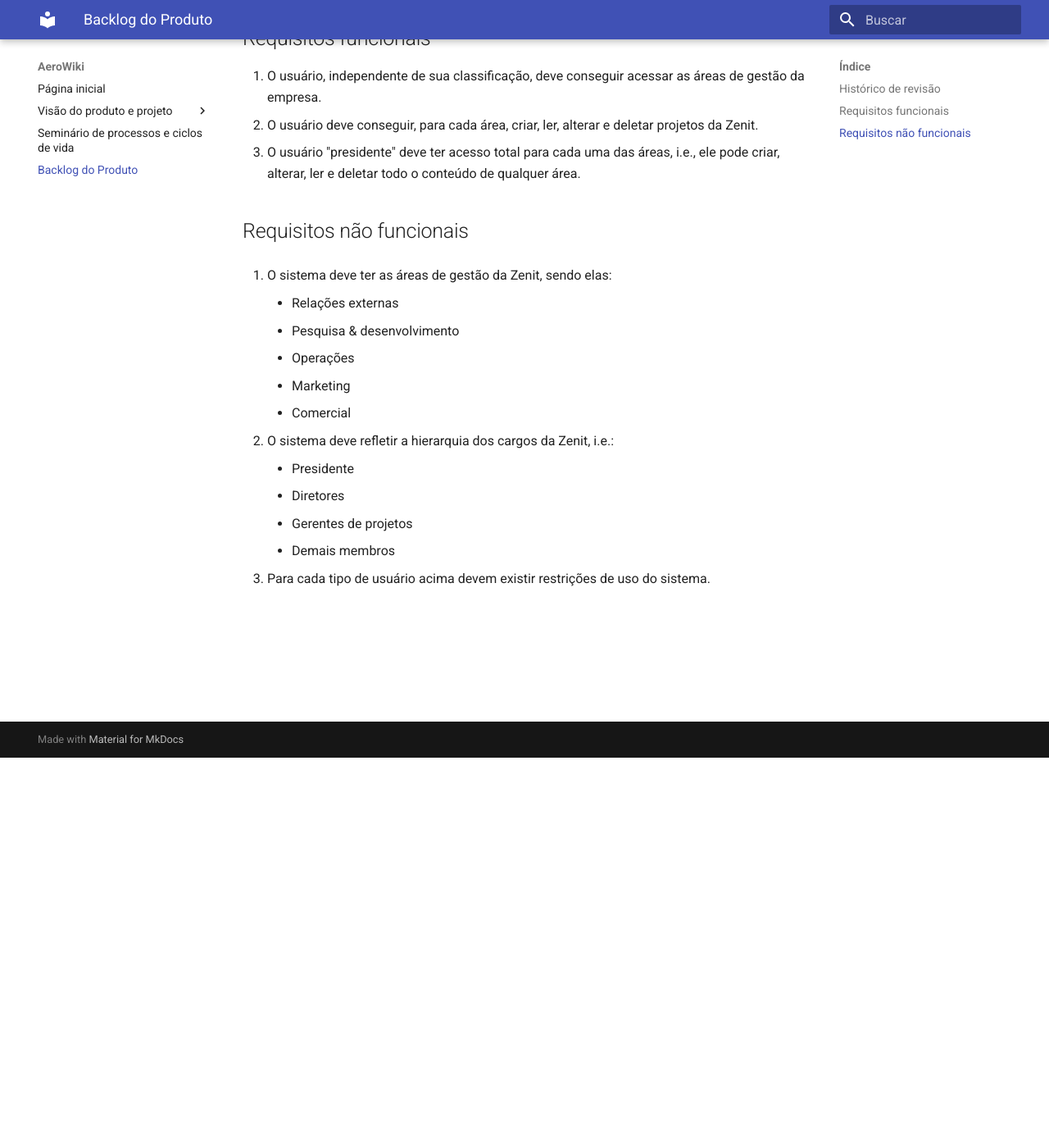
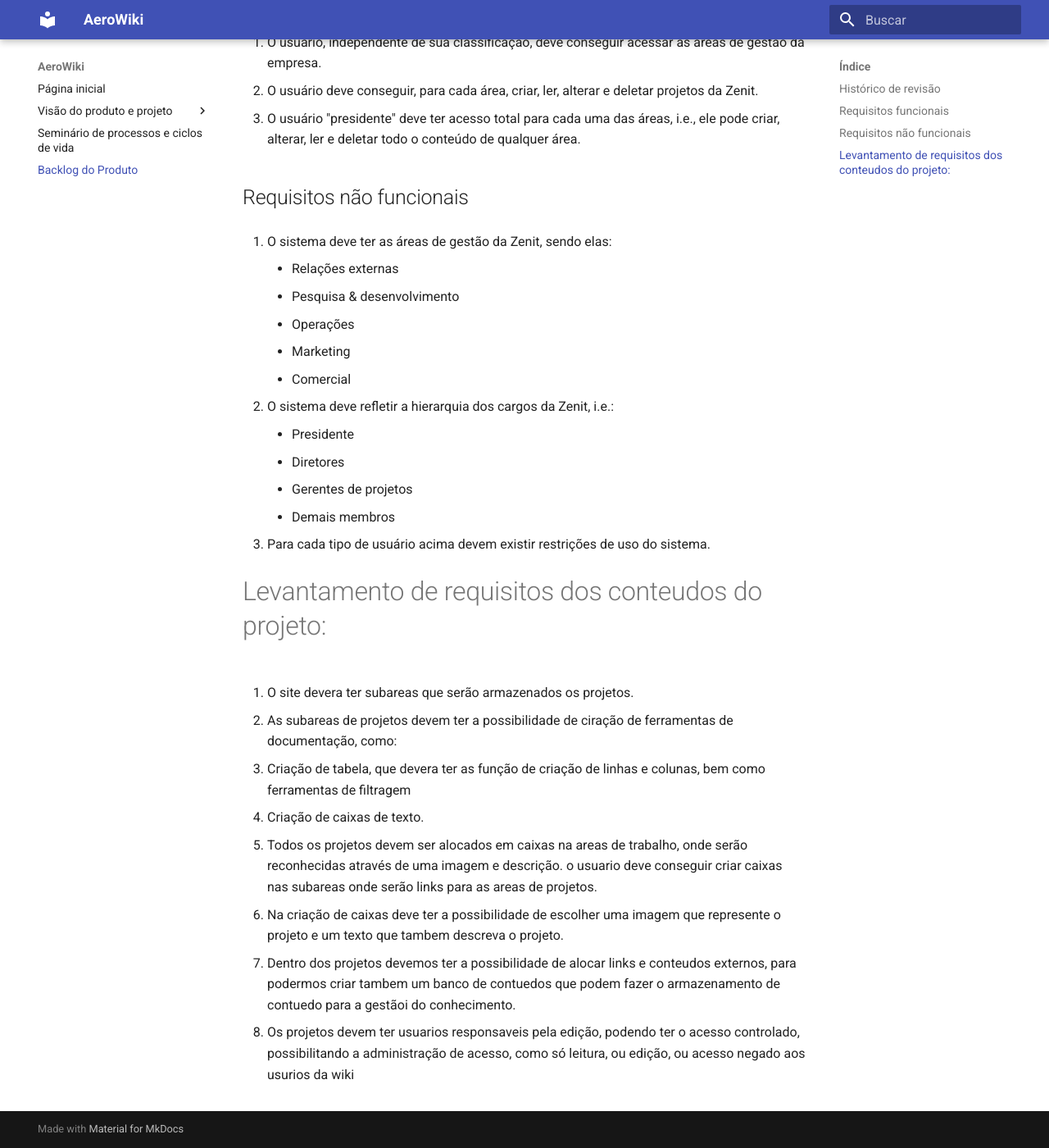
Before and after one commit to mdsreq-fga-unb/2022.2-AeroWiki, an MkDocs documentation site: the page built from docs/backlog_do_produto.md, in a window 1280 px wide and 1400 px high, scrolled down 476 px. Shown: the whole window at 82% size. Built offline with MkDocs 1.6.1 and Material for MkDocs 9.7.7, drawn with Linux system fonts in a browser that asks for light colours.

Commit message:
Update backlog_do_produto.md

```diff
--- a/docs/backlog_do_produto.md
+++ b/docs/backlog_do_produto.md
@@ -32,3 +32,19 @@
   </ul>
 
 3.  Para cada tipo de usuário acima devem existir restrições de uso do sistema.
+
+# Levantamento de requisitos dos conteudos do projeto:
+
+1. O site devera ter subareas que serão armazenados os projetos.
+
+2. As subareas de projetos devem ter a possibilidade de ciração de ferramentas de documentação, como:
+ - Criação de tabela, que devera ter as função de criação de linhas e colunas, bem como ferramentas de filtragem
+ - Criação de caixas de texto.
+
+3. Todos os projetos devem ser alocados em caixas na areas de trabalho, onde serão reconhecidas através de uma imagem e descrição. o usuario deve conseguir criar caixas nas subareas onde serão links para as areas de projetos.
+
+4. Na criação de caixas deve ter a possibilidade de escolher uma imagem que represente o projeto e um texto que tambem descreva o projeto.
+
+5. Dentro dos projetos devemos ter a possibilidade de alocar links e conteudos externos, para podermos criar tambem um banco de contuedos que podem fazer o armazenamento de contuedo para a gestãoi do conhecimento.
+
+6. Os projetos devem ter usuarios responsaveis pela edição, podendo ter o acesso controlado, possibilitando a administração de acesso, como só leitura, ou edição, ou acesso negado aos usurios da wiki
```
